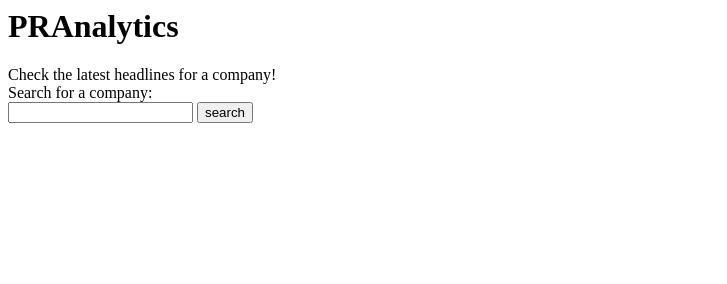
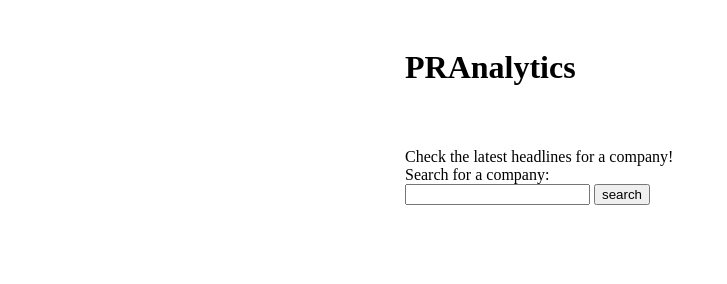
Before and after one commit to ashish0810/PRAnalytics, a plain HTML site: page index.html in a window 1280 px wide. Shown: the whole page, without its empty margins (0-727 px from the left). Drawn offline with nearby package versions, Linux system fonts and the light colour scheme.

Commit message:
Update index.html

```diff
--- a/index.html
+++ b/index.html
@@ -5,7 +5,7 @@
 	<meta name="viewport" content="width=device-width, initial-scale=1">
 	<script type="text/javascript" src = "https://ajax.googleapis.com/ajax/libs/jquery/2.1.3/jquery.min.js"></script>
 	<script type="text/javascript" src="src/scripts.js"></script>
-	<!-- <link rel="stylesheet" href="src/style.css"> -->
+	<link rel="stylesheet" href="src/style.css">
 </head>
 
 <body>
```
